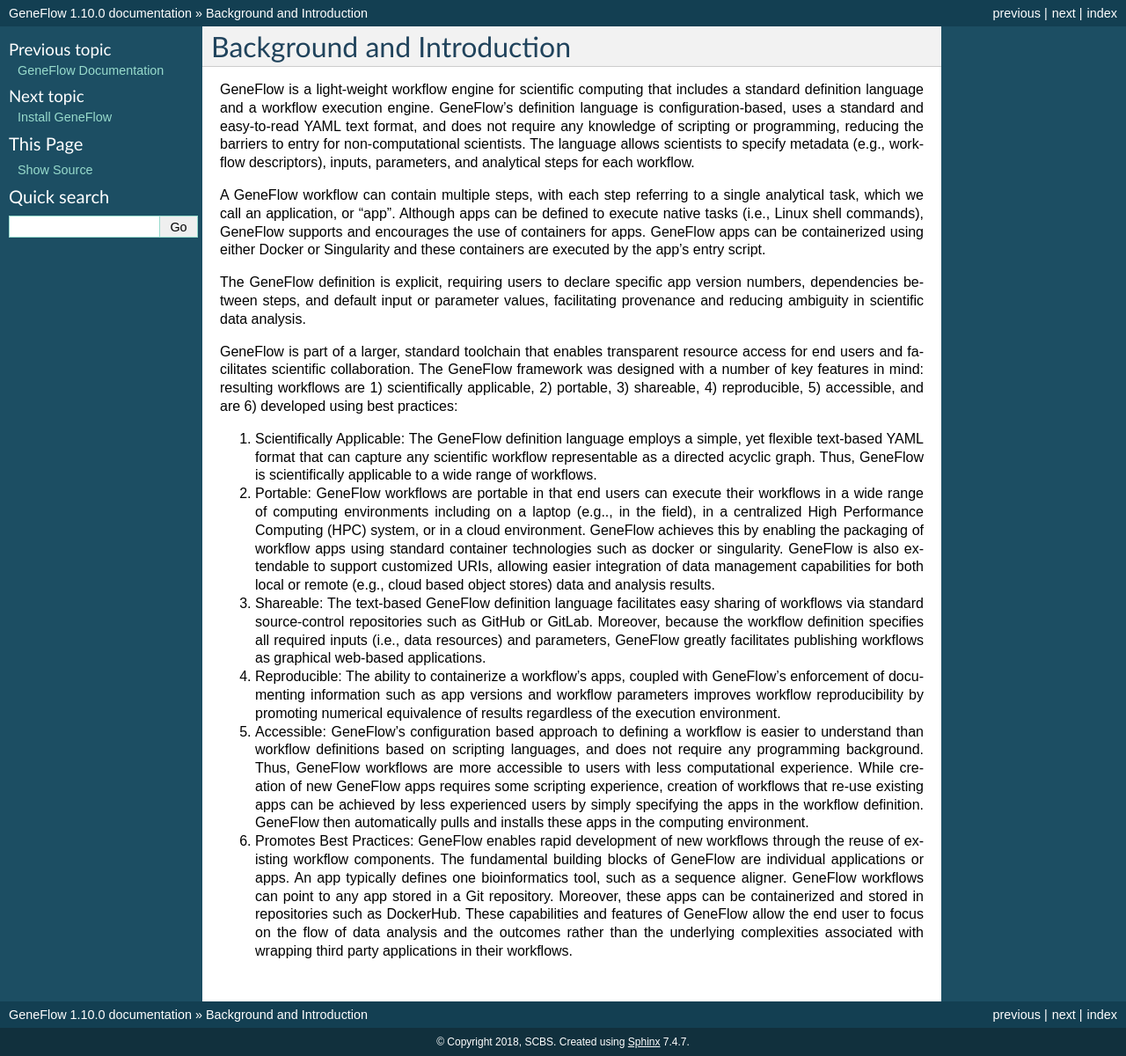
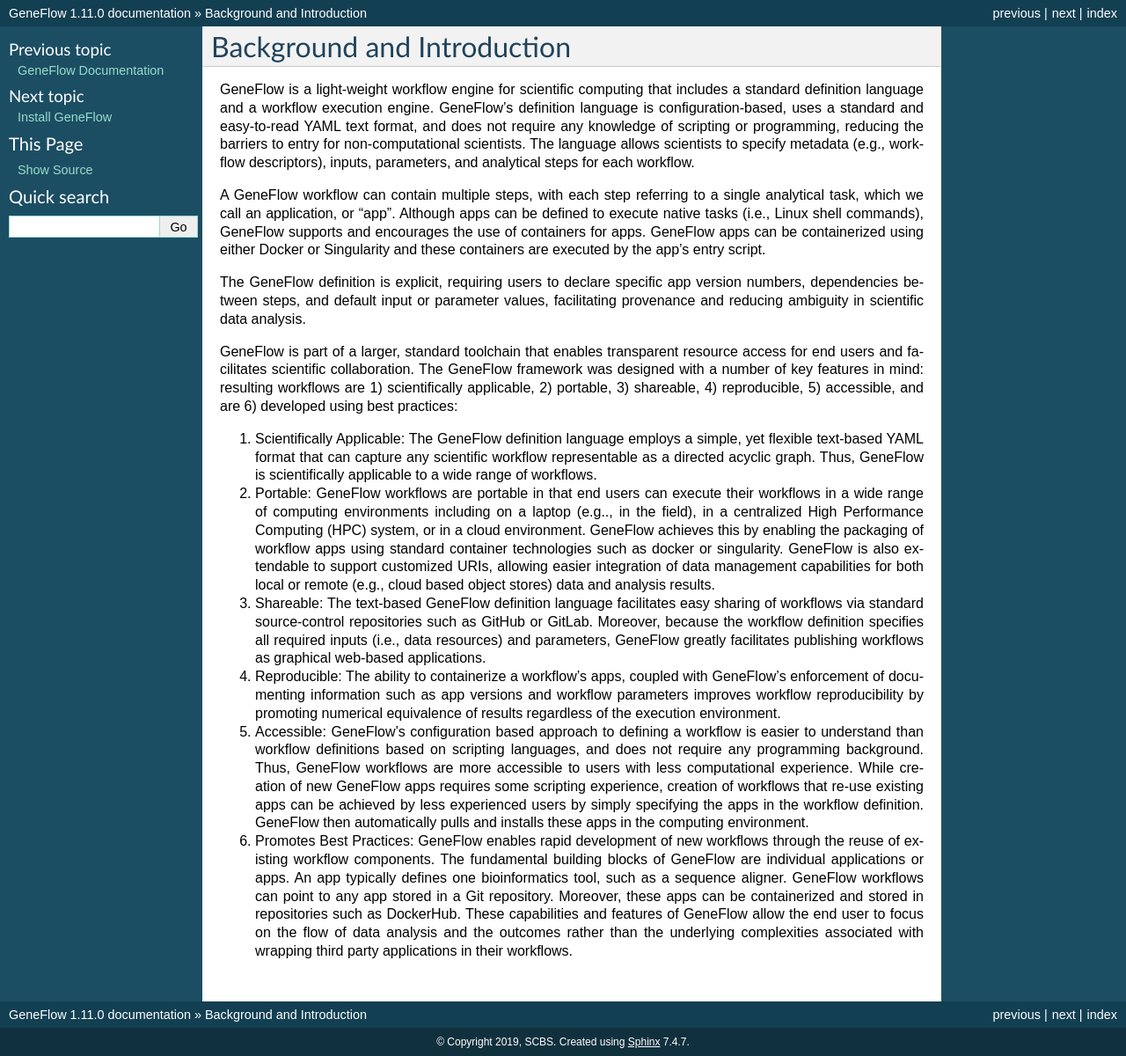
Before and after one commit to CDCgov/geneflow, a Sphinx documentation site: the page built from docs/chapters/background.rst, in a window 1280 px wide. Shown: the whole page at 88% size. Built offline with Sphinx 7.4.7, drawn with Linux system fonts in a browser that asks for light colours.

Commit message:
update version and changelog for python 3.7 compat

```diff
--- a/docs/conf.py
+++ b/docs/conf.py
@@ -52,7 +52,7 @@
 
 # General information about the project.
 project = 'GeneFlow'
-copyright = '2018, SCBS'
+copyright = '2019, SCBS'
 author = 'SCBS Team'
 
 # The version info for the project you're documenting, acts as replacement for
@@ -60,9 +60,9 @@
 # built documents.
 #
 # The short X.Y version.
-version = '1.10'
+version = '1.11'
 # The full version, including alpha/beta/rc tags.
-release = '1.10.0'
+release = '1.11.0'
 
 # The language for content autogenerated by Sphinx. Refer to documentation
 # for a list of supported languages.
--- a/docs/index.rst
+++ b/docs/index.rst
@@ -3,7 +3,7 @@
 GeneFlow Documentation
 ======================
 
-Version: 1.10.0
+Version: 1.11.0
 
 GeneFlow (GF) is a light-weight platform-agnostic workflow engine for scientific computing.
 
```
Also changed, not shown: CHANGELOG.md (+5 -0 lines), README.md (+1 -1 lines), 3 other files.
